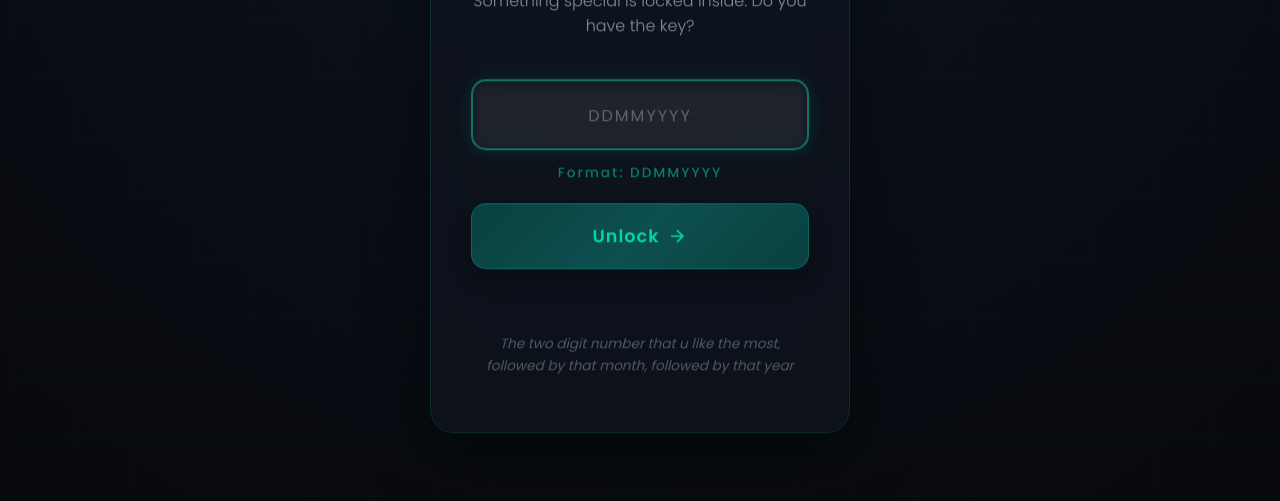
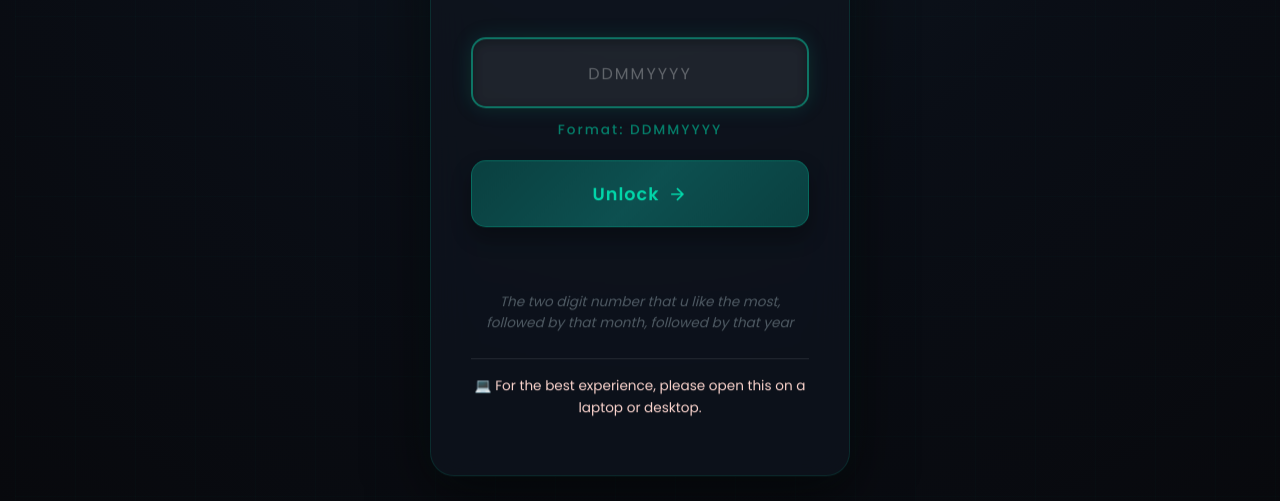
Before and after one commit to hbharsha28-afk/birthday-vault, a website: page public/index.html in a window 1280 px wide. Shown: the part 299-800 px from the top of the page. Drawn offline with nearby package versions, Linux system fonts and the light colour scheme; a web font is replaced by a local one.

Commit message:
style: Add desktop recommendation to login screen

```diff
--- a/public/index.html
+++ b/public/index.html
@@ -37,6 +37,7 @@
             </div>
             <p id="errorMsg" class="error-msg"></p>
             <p class="hint-text">The two digit number that u like the most, followed by that month, followed by that year</p>
+            <p class="device-hint" style="font-size: 0.85rem; color: var(--text-muted); margin-top: 1.5rem; text-align: center; border-top: 1px solid rgba(255,255,255,0.1); padding-top: 1rem;">💻 For the best experience, please open this on a laptop or desktop.</p>
         </div>
     </div>
 
```
